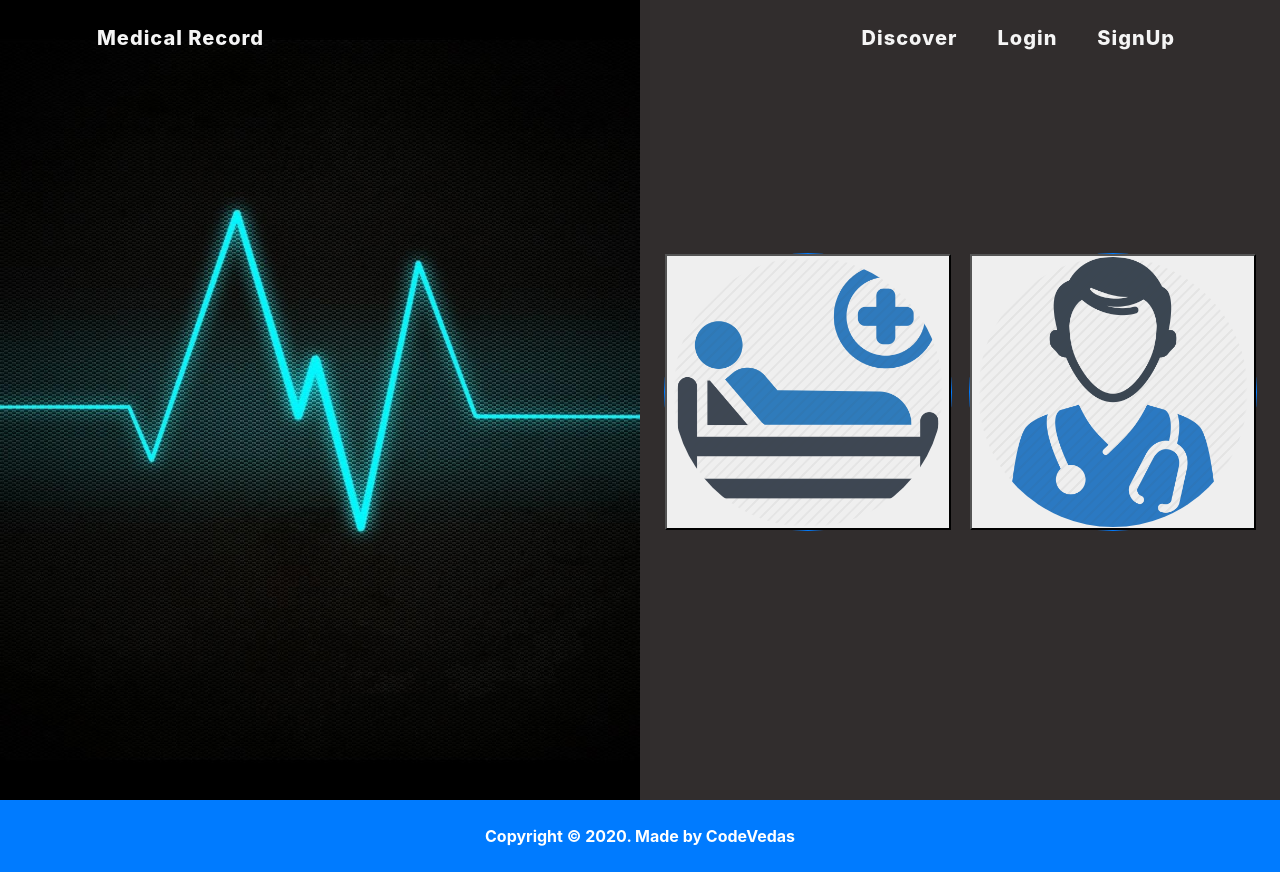
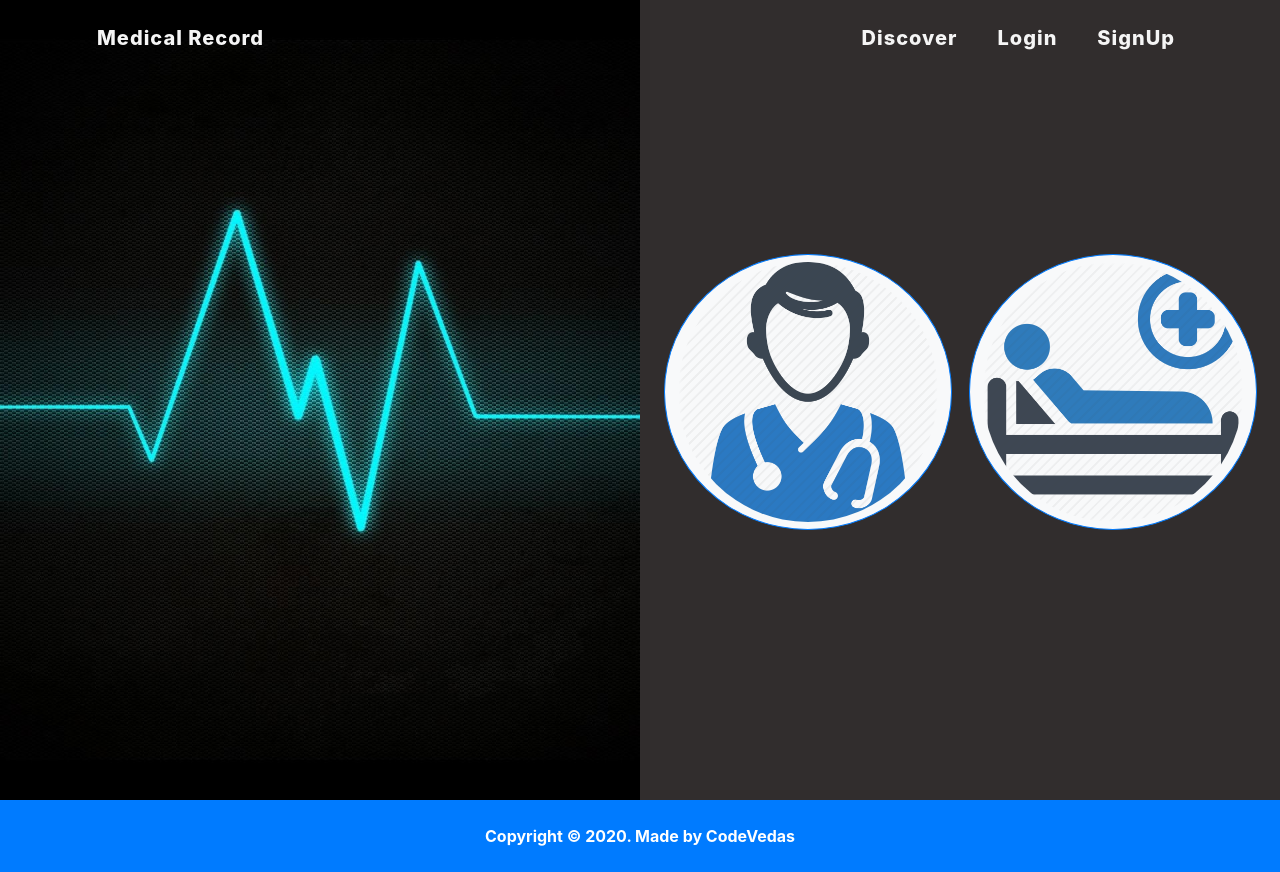
Before and after one commit to Rishabhltfb/Mr.medic, a React (Create React App) app in the folder react_webapp/: page /signup in a window 1280 px wide. Built offline with nearby package versions, Linux system fonts and the light colour scheme.

Commit message:
Tweaking in login and signup pages

```diff
--- a/react_webapp/src/views/Login/Login.js
+++ b/react_webapp/src/views/Login/Login.js
@@ -20,7 +20,7 @@ class Login extends Component {
                     className="card bg-light text-white mb-3 mx-auto rounded-circle border-primary"
                     style={{ maxWidth: "18" + "rem" }}
                   >
-                    <button classNameName="btn">
+                    <button className="btn rounded-circle">
                       <img
                         className="card-img rounded-circle"
                         src={patient}
@@ -32,7 +32,7 @@ class Login extends Component {
                     className="card text-white bg-light mb-3 mx-auto rounded-circle border-primary"
                     style={{ maxWidth: "18" + "rem" }}
                   >
-                    <button classNameName="btn">
+                    <button className="btn rounded-circle">
                       <img
                         className="card-img rounded-circle"
                         src={doctor}
--- a/react_webapp/src/views/Signup/Signup.js
+++ b/react_webapp/src/views/Signup/Signup.js
@@ -21,19 +21,27 @@ export default class Signup extends Component {
               <div className="container">
                 <div className="row">
                   <div
+                    className="card text-white bg-light mb-3 mx-auto rounded-circle border-primary "
+                    style={{ maxWidth: "18" + "rem" }}
+                  >
+                    <button className="btn rounded-circle">
+                      <img
+                        className="card-img rounded-circle"
+                        src={doctor}
+                        alt="Card image"
+                      />
+                    </button>
+                  </div>
+                  <div
                     className="card bg-light text-white mb-3 mx-auto rounded-circle border-primary "
                     style={{ maxWidth: "18" + "rem" }}
                   >
-                    <button classNameName="btn">
-                      <img className="card-img rounded-circle" src={patient} alt="Card image" />
-                    </button>
-                  </div>
-                  <div
-                    className="card text-white bg-light mb-3 mx-auto rounded-circle border-primary "
-                    style={{ maxWidth: "18" + "rem" }}
-                  >
-                    <button classNameName="btn">
-                      <img className="card-img rounded-circle" src={doctor} alt="Card image" />
+                    <button className="btn rounded-circle">
+                      <img
+                        className="card-img rounded-circle"
+                        src={patient}
+                        alt="Card image"
+                      />
                     </button>
                   </div>
                 </div>
```
